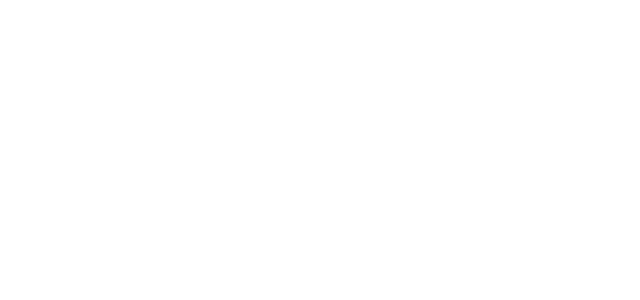
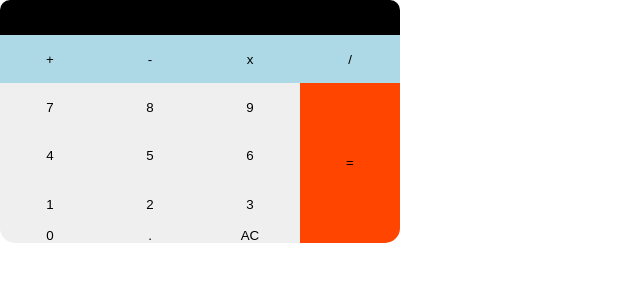
Before and after one commit to 986913/react-components, a React (Create React App) app: page / in a window 1280 px wide. Shown: the top 300 px of the page, without its empty margins (0-640 px from the left). Built offline with nearby package versions, Linux system fonts and the light colour scheme.

Commit message:
add calculator

```diff
--- a/src/App.js
+++ b/src/App.js
@@ -21,6 +21,7 @@
 import { DigitalClockWrapper } from './DigitalClock';
 import { StopWatchWrapper } from './StopWatch';
 import { GenerateTableWrapper } from './GenerateTable';
+import { CalculatorWrapper } from './Calculator';
 import { AppUseDebounceExample } from './Hooks/CustomizeHooks/useDebounce';
 import { AppUseCurrentDateExample } from './Hooks/CustomizeHooks/useCurentDate';
 
@@ -67,7 +68,9 @@
 
       {/* <AnalogClockWrapper /> */}
       {/* <DigitalClockWrapper /> */}
-      <StopWatchWrapper />
+      {/* <StopWatchWrapper /> */}
+
+      <CalculatorWrapper />
 
       {/* ------below are Hooks examples----------------------------------------------------- */}
       {/* <AppUseDebounceExample /> */}
--- /dev/null
+++ b/src/Calculator/Calculator.js
@@ -0,0 +1,115 @@
+import React from 'react';
+import './calculator.css';
+import { useState } from 'react';
+
+const Input = ({ children }) => <section id='display'>{children}</section>;
+
+const Button = ({ children, handleClick }) => {
+  const isOperator = isNaN(children) && children !== '.';
+  const isEqualSign = children === '=';
+  const styles = () => {
+    if (isEqualSign) return 'equal';
+    if (isOperator) return 'operator';
+  };
+  const hanldeOnClick = () => {
+    handleClick(children); // handleClick is a callback
+  };
+  return (
+    <button className={styles()} onClick={hanldeOnClick}>
+      {children}
+    </button>
+  );
+};
+
+const ClearButton = ({ children, handleClick }) => (
+  <button onClick={() => handleClick()}>{children}</button>
+);
+
+export const Calculator = () => {
+  const [input, setInput] = useState(''); // current result
+  const [prevNum, setPrevNum] = useState(0); // prev result
+  const [operator, setOperator] = useState('');
+
+  const addToInput = (val) => setInput(input + val);
+
+  const addZeroToInput = (val) => {
+    if (input) setInput(input + val);
+  };
+
+  const addDecimal = (val) => {
+    if (input.indexOf('.') === -1) {
+      setInput(input + val);
+    }
+  };
+
+  const clearVal = () => setInput('');
+
+  const add = () => {
+    // store the prevNum:
+    setPrevNum(input);
+    // update input display
+    setInput('');
+    // update operator
+    setOperator('plus');
+  };
+  const miuns = () => {
+    setPrevNum(input);
+    setInput('');
+    setOperator('miuns');
+  };
+  const multiple = () => {
+    setPrevNum(input);
+    setInput('');
+    setOperator('multiple');
+  };
+  const divide = () => {
+    setPrevNum(input);
+    setInput('');
+    setOperator('divide');
+  };
+
+  const calculate = () => {
+    switch (operator) {
+      case 'plus':
+        setInput(parseFloat(prevNum) + parseFloat(input));
+        break;
+      case 'miuns':
+        setInput(parseFloat(prevNum) - parseFloat(input));
+        break;
+      case 'multiple':
+        setInput(parseFloat(prevNum) * parseFloat(input));
+        break;
+      case 'divide':
+        setInput(parseFloat(prevNum) / parseFloat(input));
+        break;
+      default:
+        return;
+    }
+  };
+
+  return (
+    <div className='App'>
+      <Input>{input}</Input>
+
+      <section id='board'>
+        <Button handleClick={add}>+</Button>
+        <Button handleClick={miuns}>-</Button>
+        <Button handleClick={multiple}>x</Button>
+        <Button handleClick={divide}>/</Button>
+        <Button handleClick={addToInput}>7</Button>
+        <Button handleClick={addToInput}>8</Button>
+        <Button handleClick={addToInput}>9</Button>
+        <Button handleClick={addToInput}>4</Button>
+        <Button handleClick={addToInput}>5</Button>
+        <Button handleClick={addToInput}>6</Button>
+        <Button handleClick={addToInput}>1</Button>
+        <Button handleClick={addToInput}>2</Button>
+        <Button handleClick={addToInput}>3</Button>
+        <Button handleClick={addZeroToInput}>0</Button>
+        <Button handleClick={addDecimal}>.</Button>
+        <Button handleClick={calculate}>=</Button>
+        <ClearButton handleClick={clearVal}>AC</ClearButton>
+      </section>
+    </div>
+  );
+};
--- /dev/null
+++ b/src/Calculator/Wrapper.js
@@ -0,0 +1,6 @@
+import React from 'react';
+import { Calculator } from './Calculator';
+
+export const CalculatorWrapper = () => {
+  return <Calculator />;
+};
--- /dev/null
+++ b/src/Calculator/calculator.css
@@ -0,0 +1,47 @@
+.App {
+  font-family: sans-serif;
+  text-align: center;
+  width: 400px;
+  margin: 0 auto;
+}
+
+#display {
+  background-color: black;
+  min-height: 35px;
+  color: white;
+  padding: 1em;
+  text-align: right;
+  font-size: 25px;
+  border-radius: 10px 10px 0 0;
+}
+
+#board {
+  display: grid;
+  border-radius: 0 0 15px 15px;
+  grid-template-columns: repeat(4, 1fr);
+  grid-template-rows: repeat(4, 1fr);
+}
+
+#board button {
+  border: none;
+  padding: 1em;
+  text-align: center;
+}
+
+#board button:hover {
+  font-weight: bolder;
+  color: green;
+  cursor: pointer;
+}
+
+.operator {
+  background: lightblue;
+}
+
+.equal {
+  background-color: orangered;
+  grid-column: 4/5;
+  grid-row: 2/6;
+  border-bottom-right-radius: 10px;
+  line-height: 160px;
+}
--- /dev/null
+++ b/src/Calculator/index.js
@@ -0,0 +1 @@
+export { CalculatorWrapper } from './Wrapper.js';
```
